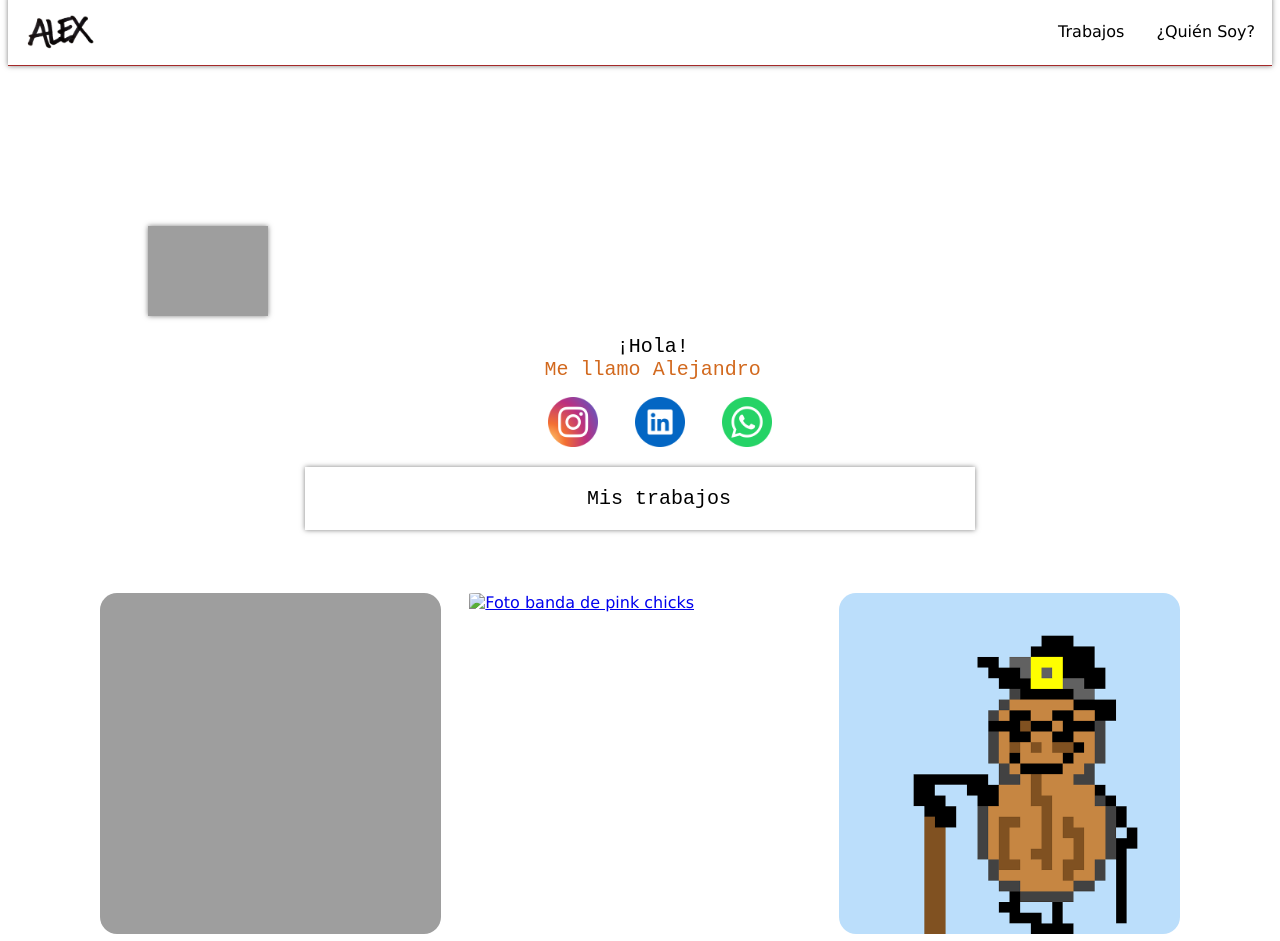
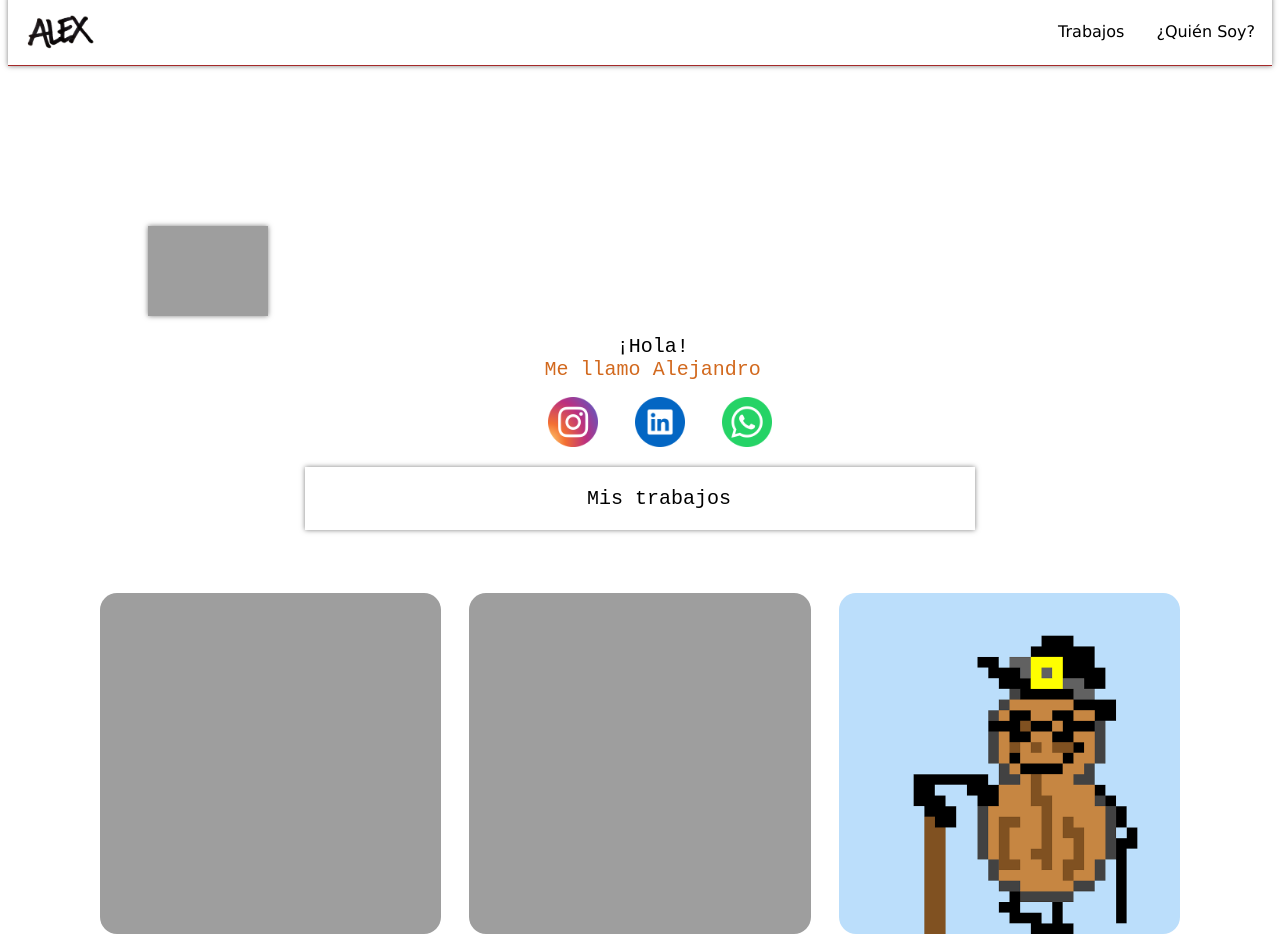
Before and after one commit to cidherp2/Challenge2, a plain HTML site: page index.html in a window 1280 px wide. Shown: the top 941 px of the page. Drawn offline with Linux system fonts and the light colour scheme; the site is published under a folder, as on GitHub Pages, so addresses that start at the root find nothing.

Commit message:
añade liga y screenshot del proyecto 1 al portafolio

```diff
--- a/index.html
+++ b/index.html
@@ -55,7 +55,7 @@
 
     <section id="listaFotosTrabajos" class="ptm">
         <a class="link-img" href=https://cidherp2.github.io/Challenges> <img id="cuadrada1" src="assets/images/primera app.png" alt="Foto link a aplicación primer challenge" class="cuadrada" /> </a>
-        <a class="link-img" href="https://cidherp2.github.io/Movie-Night/"><img id="cuadrada1" src="/Challenge2/assets/images/Captura de pantalla 2023-07-29 a la(s) 17.05.00.png" alt="Foto banda de pink chicks" class="cuadrada"></a>
+        <a class="link-img" href="https://cidherp2.github.io/Movie-Night/"><img id="cuadrada1" src="./assets/images/Captura de pantalla 2023-07-29 a la(s) 17.05.00.png" alt="Foto de pagina web Movie-Night planner" class="cuadrada"></a>
         <a class="link-img" href=#><img id="cuadrada1" src="assets/images/pbjumper.PNG" alt="Foto mascota videojuego PB Jumper" class="cuadrada"></a>
         <a class="link-img" href=https://www.insectsout.com.mx><img id="cuadrada2" src="assets/images/insects.JPG" alt="Foto logo empresa Inects Out" class="cuadrada"></a>
         <a class="link-img" href=#><img id="cuadrada2" src="assets/images/afinador.JPG" alt="Foto de afinador de guitarra" class="cuadrada"></a>
```
Also changed, not shown: 1 other file.
